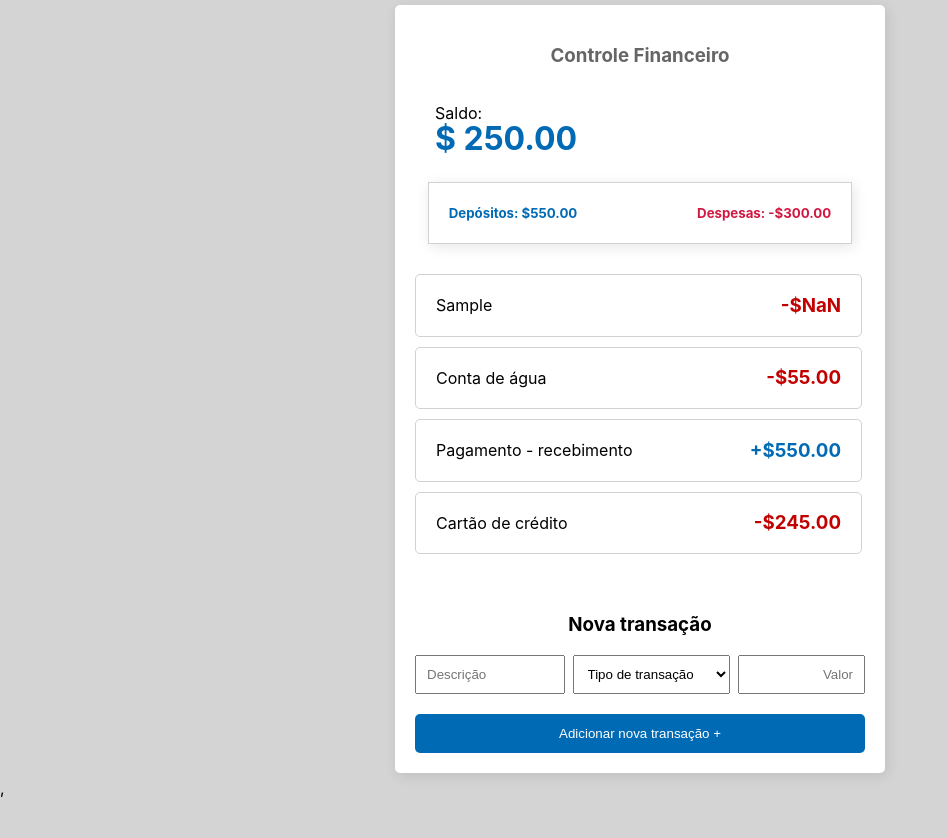
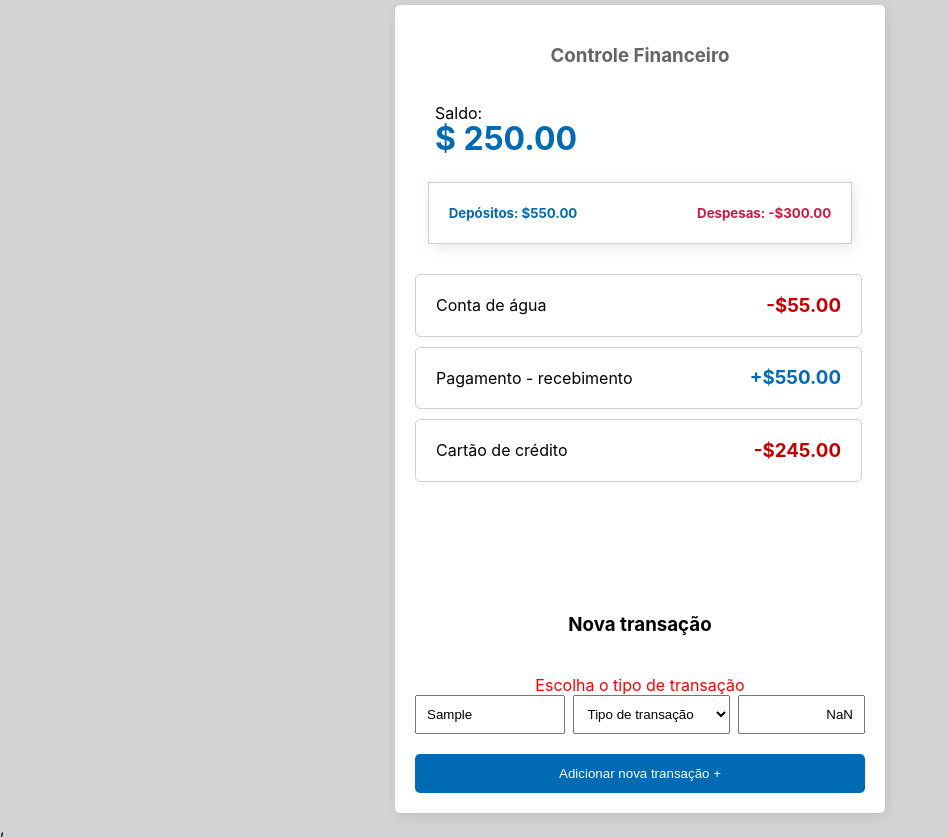
Before and after one commit to romidevx/controle-financeiro-pessoal, a React (Create React App) app: page / in a window 1280 px wide. Both pictures are taken after typing "Sample", "Sample" into the empty fields and a click on the button "Adicionar nova transação +". Shown: the whole page, without its empty margins (0-948 px from the left). Before the commit the page ends 800 px from the top, so only its background shows below. Built offline with nearby package versions, Linux system fonts and the light colour scheme.

Commit message:
added validation to Form.js inputs

```diff
--- a/src/App.js
+++ b/src/App.js
@@ -58,10 +58,10 @@ const App = () => {
 
       <div className="transactions-list">
           {
-            transactions.map( ({ id,title,typeTransaction,amount }) => {
+            transactions.map( ({ index,title,typeTransaction,amount }) => {
               return (
                         <Transactions
-                          key={id}
+                          key={index}
                           title={title}
                           typeTransaction={typeTransaction}
                           amount={amount}
--- a/src/components/Form.js
+++ b/src/components/Form.js
@@ -5,12 +5,33 @@ import {useDispatch} from 'react-redux';
 const Form = () => {
 
   const [title,setTitle] = useState('');
-  const [typeTransaction,setTypeTransaction] = useState('Tipo de transação');
+  const [typeTransaction,setTypeTransaction] = useState();
   const [amount,setAmount] = useState('');
+
+  const [errorTitle,setErrorTitle] = useState('');
+  const [errorTypeTransaction,setErrorTypeTransaction] = useState('');
+  const [errorAmount,setErrorAmount] = useState('');
 
   const dispatch = useDispatch();
 
   const saveTransaction = () => {
+
+    if(!title ){
+      setErrorTitle('Please enter descrição');
+      return;
+    }
+
+    if(typeTransaction === undefined || typeTransaction === '' ) {
+      setErrorTypeTransaction('Escolha o tipo de transação');
+      return;
+    }
+
+    if(!amount || isNaN(amount)){
+      setErrorAmount('Please enter amount');
+      return;
+    }
+
+
     const transactionInfo = {
       title,
       typeTransaction,
@@ -32,17 +53,33 @@ const Form = () => {
 
       <h3>Nova transação</h3>
 
+      {errorTitle ? <span style={{color:'red',textAlign:'left'}}><br/>{errorTitle}</span> : ''}
+      {errorTypeTransaction ? <span style={{color:'red',textAlign:'center'}}><br/>{errorTypeTransaction}</span> : ''}
+      {errorAmount ? <span style={{color:'red',textAlign:'right'}}><br/>{errorAmount}</span> : ''}
+
       <div className="form-container">
 
-        <input type="text" value={title} onChange={e => setTitle(e.target.value)} placeholder="Descrição"/>
+        <input type="text" value={title} onChange={e => {
+          setTitle(e.target.value)
+          setErrorTitle('')
+        }}
+        placeholder="Descrição"
+        />
 
-        <select  value={typeTransaction} onChange={e => setTypeTransaction(e.target.value)}>
+        <select  value={typeTransaction} onChange={e => {
+          setTypeTransaction(e.target.value)
+          setErrorTypeTransaction('')
+        }}>
           <option value="none" diasbled hidden>Tipo de transação</option>
           <option value="Deposito">Deposito</option>
           <option value="Despesa">Despesa</option>
         </select>
 
-        <input type="text" value={amount} onChange={e => setAmount(parseFloat(e.target.value))} placeholder="Valor" style={{textAlign:'right'}}/>
+        <input type="text" value={amount} onChange={e => {
+          setAmount(parseFloat(e.target.value))
+          setErrorAmount('')
+        }}
+          placeholder="Valor" style={{textAlign:'right'}}/>
       </div>
 
       <div className="form-container-button">
```
